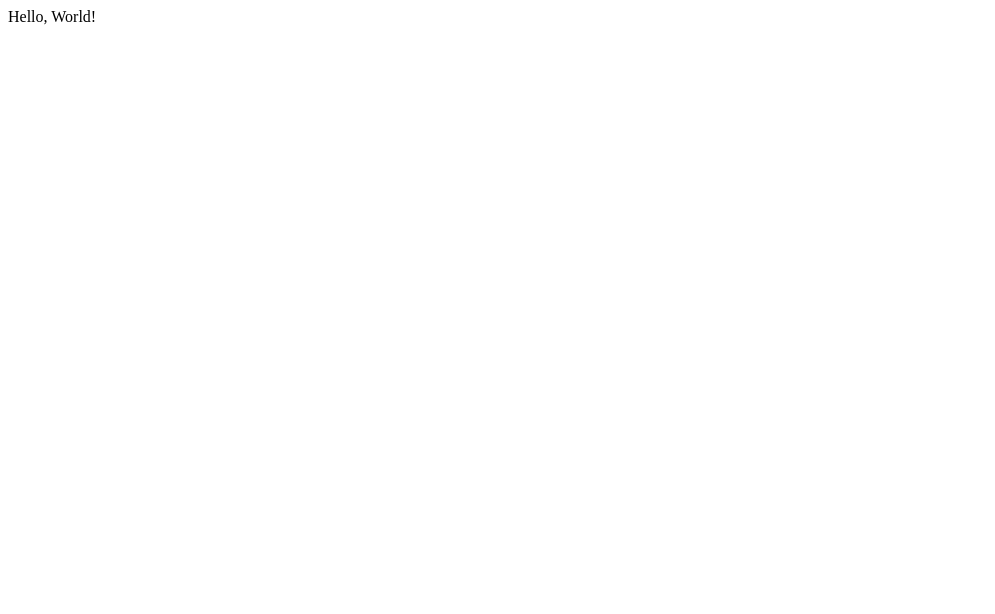
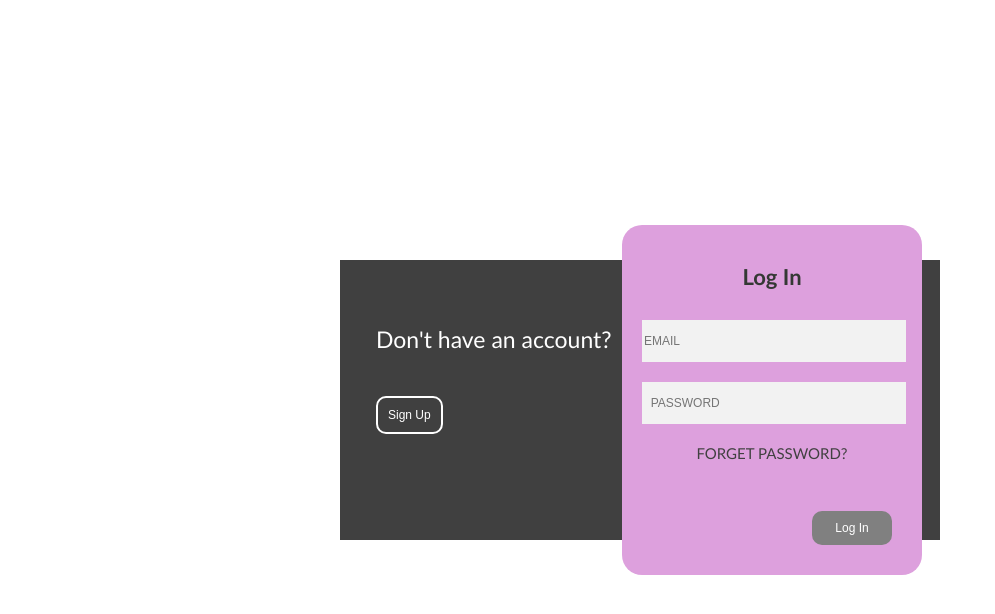
Before and after one commit to ayahochberg/onlineStore, a plain HTML site: page client/src/login.html in a window 1280 px wide. Shown: the whole page, without its empty margins (0-995 px from the left). Drawn offline with Linux system fonts and the light colour scheme.

Commit message:
added login and signup

```diff
--- /dev/null
+++ b/client/src/css/loginStyle.css
@@ -0,0 +1,143 @@
+body {
+    font-family: 'Gill Sans', 'Gill Sans MT', Calibri, 'Trebuchet MS', sans-serif;
+  }
+
+  .container{
+    width: 600px;
+    height: 350px;
+    position: absolute;
+    top:50%;
+    left:50%;
+    transform: translate(-50%, -50%);
+    display: inline-flex;
+  }
+  .backbox{
+    background-color: #404040;
+    width: 100%;
+    height: 80%;
+    position: absolute;
+    transform: translate(0,-50%);
+    top:50%;
+    display: inline-flex;
+  }
+
+  .frontbox{
+    background-color: plum;
+    border-radius: 20px;
+    height: 100%;
+    width: 50%;
+    z-index: 10;
+    position: absolute;
+    right:0;
+    margin-right: 3%;
+    margin-left: 3%;
+    transition: right .8s ease-in-out;
+  }
+
+  .loginMsg, .signupMsg{
+    width: 50%;
+    height: 100%;
+    font-size: 15px;
+    box-sizing: border-box;
+  }
+
+  .loginMsg .title,
+  .signupMsg .title{
+    font-weight: 300;
+    font-size: 23px;
+  }
+
+  .loginMsg p,
+  .signupMsg p {
+    font-weight: 100;
+  }
+
+  .textcontent{
+    color:white;
+    margin-top:65px;
+    margin-left: 12%;
+  }
+
+  .loginMsg button,
+  .signupMsg button {
+    background-color: #404040;
+    border: 2px solid white;
+    border-radius: 10px;
+    color:white;
+    font-size: 12px;
+    box-sizing: content-box;
+    font-weight: 300;
+    padding:10px;
+    margin-top: 20px;
+  }
+
+  /* front box content*/
+  .login, .signup{
+    padding: 20px;
+    text-align: center;
+  }
+
+  .login h2,
+  .signup h2 {
+    color: #343834;
+    font-size:22px;
+  }
+
+  .inputbox{
+    margin-top:30px;
+  }
+  .login input,
+  .signup input {
+    display: block;
+    width: 100%;
+    height: 40px;
+    background-color: #f2f2f2;
+    border: none;
+    margin-bottom:20px;
+    font-size: 12px;
+  }
+
+
+  .login button,
+  .signup button{
+    background-color:grey;
+    border: none;
+    color:white;
+    font-size: 12px;
+    font-weight: 300;
+    box-sizing: content-box;
+    padding:10px;
+    border-radius: 10px;
+    width: 60px;
+    position: absolute;
+    right:30px;
+    bottom: 30px;
+    cursor: pointer;
+  }
+
+  .login-button{
+    background-color:grey;
+    border: none;
+    color:white;
+    font-size: 12px;
+    font-weight: 300;
+    box-sizing: content-box;
+    padding:10px;
+    border-radius: 10px;
+    width: 60px;
+    position: absolute;
+    right:30px;
+    bottom: 30px;
+    cursor: pointer;
+  }
+
+  /* Fade In & Out*/
+  .login p {
+    cursor: pointer;
+    color:#404040;
+    font-size:15px;
+  }
+
+  .visibility{
+    opacity: 0;
+  }
--- /dev/null
+++ b/client/src/css/registerStyle.css
@@ -0,0 +1,90 @@
+body {
+  background:white;
+  font-family: 'Roboto', sans-serif;
+  font-size: 10px
+}
+form {
+  background-color: plum;
+  padding: 4em 4em 2em;
+  max-width: 400px;
+  margin: 50px auto 0;
+  box-shadow: 0 0 1em #222;
+  border-radius: 2px;
+}
+  h2 {
+    margin:0 0 50px 0;
+    padding:10px;
+    text-align:center;
+    font-size:30px;
+    color:darken(#e5e5e5, 50%);
+    border-bottom:solid 1px #e5e5e5;
+    font-family: 'Gill Sans', 'Gill Sans MT', Calibri, 'Trebuchet MS', sans-serif;
+  }
+
+  p {
+    margin: 0 0 3em 0;
+    position: relative;
+
+  }
+  input {
+    display: block;
+    box-sizing: border-box;
+    width: 100%;
+    outline: none;
+    margin:0;
+  }
+  input[type="text"],
+  input[type="password"] {
+    background: #fff;
+    border: 1px solid #dbdbdb;
+    font-size: 1.6em;
+    padding: .8em .5em;
+    border-radius: 2px;
+  }
+  input[type="text"]:focus,
+  input[type="password"]:focus {
+    background: #fff
+  }
+  span {
+    display:block;
+    background: #F9A5A5;
+    padding: 2px 5px;
+    color: #666;
+  }
+  input[type="submit"] {
+    background-color: #404040;
+    box-shadow: 0 3px 0 0 darken( rgba(111, 143, 231, 0.7), 10%);
+    border-radius: 10px;
+    border-color: white;
+    border: none;
+    color: #fff;
+    font-family: 'Gill Sans', 'Gill Sans MT', Calibri, 'Trebuchet MS', sans-serif;
+    cursor: pointer;
+    box-sizing: content-box;
+    display: block;
+    font-size: 2em;
+    line-height: 1.6em;
+    margin: 2em 0 0;
+    outline: none;
+    padding: .8em 0;
+    text-shadow: 0 1px #68B25B;
+
+  }
+
+  input[type="submit"]:hover {
+    background: gray;
+    text-shadow:0 1px 3px darken(block , 60%);
+  }
+
+  label{
+    position: absolute;
+    left: 8px;
+    top: 12px;
+    color: #999;
+    font-size: 16px;
+    font-family: 'Gill Sans', 'Gill Sans MT', Calibri, 'Trebuchet MS', sans-serif;
+    display: inline-block;
+    padding: 4px 10px;
+    font-weight: 400;
+    background-color: rgba(255,255,255,0);
+	}
--- a/client/src/login.html
+++ b/client/src/login.html
@@ -2,8 +2,37 @@
 <html>
 <title></title>
 <head>
+    <link rel="stylesheet" type="text/css" href="./css/loginStyle.css">
 </head>
 <body>
-<div>Hello, World!</div>
+    <body>
+        <div class="container">
+          <div class="backbox">
+            <div class="loginMsg">
+              <div class="textcontent">
+                <p class="title">Don't have an account?</p>
+                <a href = http://127.0.0.1:5000/signUp>
+                <button id="switch">Sign Up</button>
+                </a>
+              </div>
+            </div>
+          </div>
+          <!-- backbox -->
+
+          <div class="frontbox">
+            <div class="login">
+                    <h2>Log In</h2>
+                        <div class="inputbox">
+                            <form action="http://127.0.0.1:5000/login" method="POST" onsubmit="validateUserInput()">
+                                <input type="text" name="email" id="email" placeholder="EMAIL">
+                                <input type="password" name="password" id="password" placeholder="  PASSWORD">
+                                <p>FORGET PASSWORD?</p>
+                                <button type="submit">Log In</button>
+                            </form>
+                        </div>
+                </div>
+          </div>
+        </div>
+      </body>
 </body>
 </html>
--- a/server/package.json
+++ b/server/package.json
@@ -9,6 +9,7 @@
   "author": "",
   "license": "ISC",
   "dependencies": {
+    "body-parser": "^1.19.0",
     "express": "^4.17.1",
     "redis": "^3.0.2",
     "uuid": "^8.3.0"
```
Also changed, not shown: client/src/register.html (+19 -7 lines), server/index.js (+23 -12 lines).
